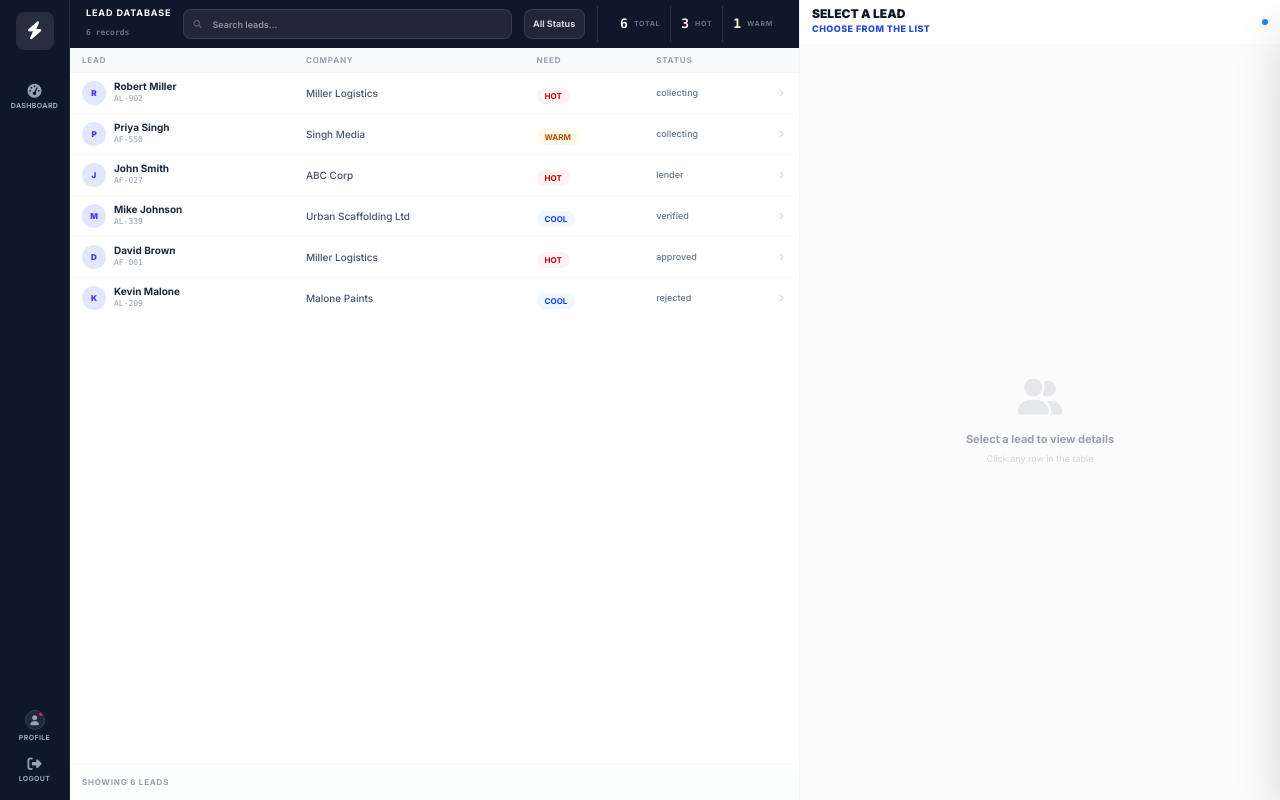
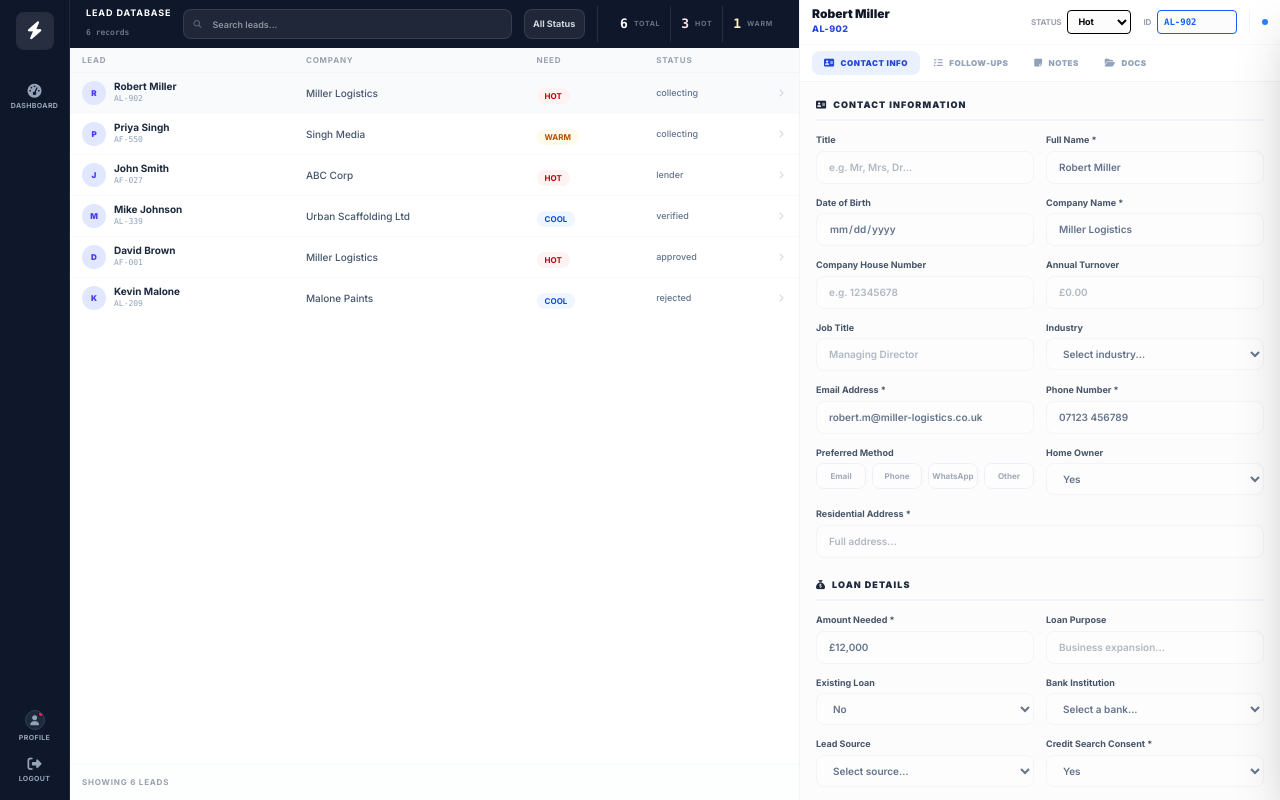
Before and after one commit to cnkulatunga/Whiterock-CRM, a Next.js app in the folder CRM/: page /leads in a window 1280 px wide. Built offline with nearby package versions, Linux system fonts and the light colour scheme.

Commit message:
Update page.tsx

```diff
--- a/CRM/src/app/(main)/leads/page.tsx
+++ b/CRM/src/app/(main)/leads/page.tsx
@@ -61,7 +61,7 @@
   const [aiGenerated, setAiGenerated] = useState(false);
 
   React.useEffect(() => {
-    // loadLeads();
+    loadLeads();
   }, []);
 
   const loadLeads = async () => {
@@ -352,13 +352,13 @@
 
         {/* Tab nav */}
         {selectedLead && (
-          <div className="flex items-center gap-0.5 px-3 py-1.5 border-b border-gray-100 bg-white shrink-0 overflow-x-auto">
+          <div className="flex items-center gap-0.5 px-3 py-1.5 border-b border-gray-100 bg-white shrink-0 overflow-x-hidden">
             {[
               { key: 'details', icon: 'fa-address-card', label: 'Contact Info' },
               { key: 'tasks', icon: 'fa-list-check', label: 'Follow-ups' },
               ...(hasFeature('ai_assistant') ? [{ key: 'ai', icon: 'fa-robot', label: 'AI Summary' }] : []),
               { key: 'notes', icon: 'fa-note-sticky', label: 'Notes' },
-              { key: 'docs', icon: 'fa-folder-open', label: 'Documents' },
+              { key: 'docs', icon: 'fa-folder-open', label: 'Docs' },
             ].map(tab => (
               <button
                 key={tab.key}
```
